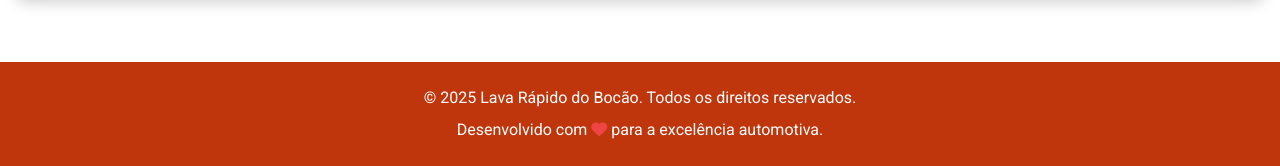
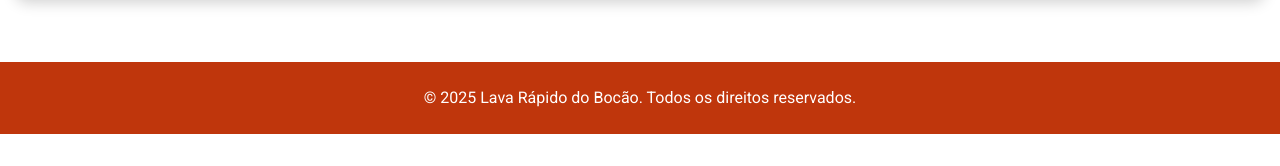
Before and after one commit to mrjunim/lavarapidobocao, a plain HTML site: page index.html in a window 1280 px wide. Shown: the part 2210-2376 px from the top of the page. After the commit the page ends 2344 px from the top, so only its background shows below. Drawn offline with nearby package versions, Linux system fonts and the light colour scheme.

Commit message:
Update index.html

```diff
--- a/index.html
+++ b/index.html
@@ -170,7 +170,6 @@
   <!-- Rodapé -->
   <footer class="text-white py-6 text-center">
     <p>© 2025 Lava Rápido do Bocão. Todos os direitos reservados.</p>
-    <p class="mt-2">Desenvolvido com <i class="fas fa-heart text-red-500"></i> para a excelência automotiva.</p>
   </footer>
 
   <!-- Bolhas Dinâmicas -->
```
